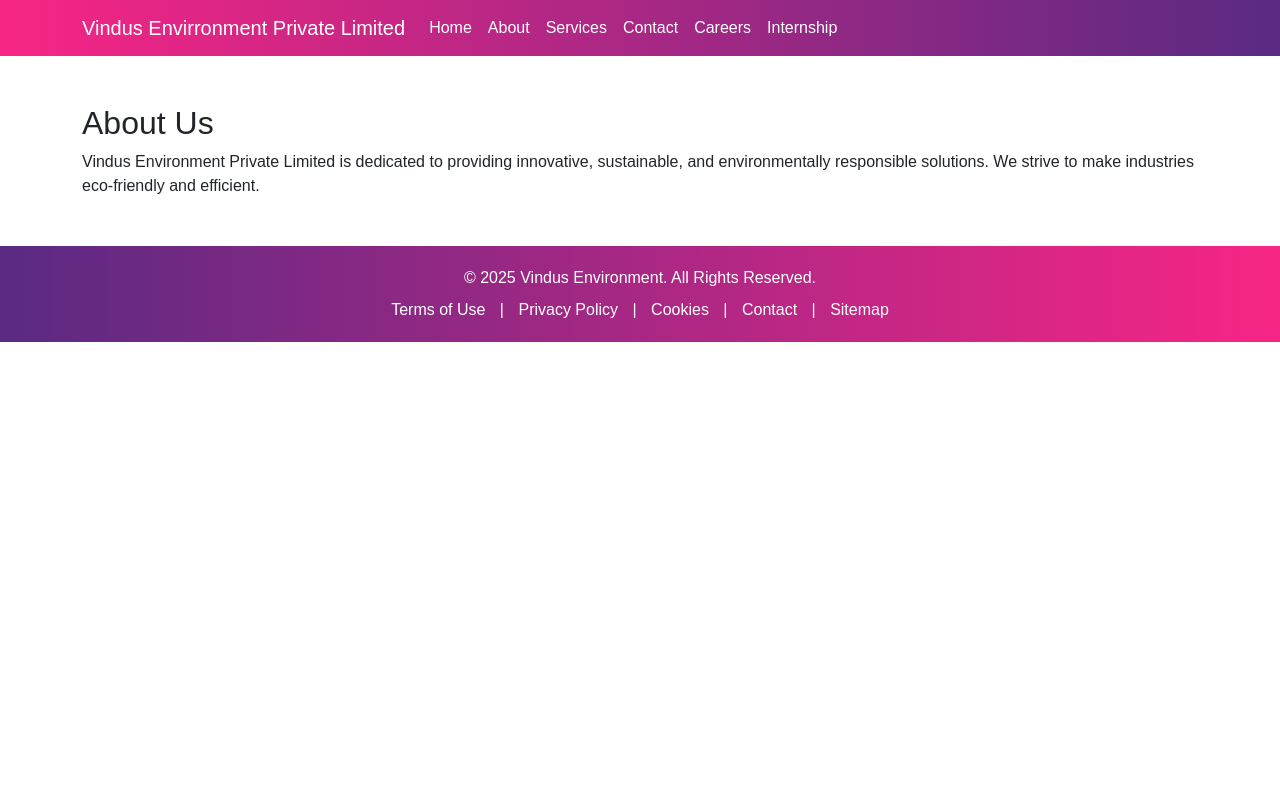
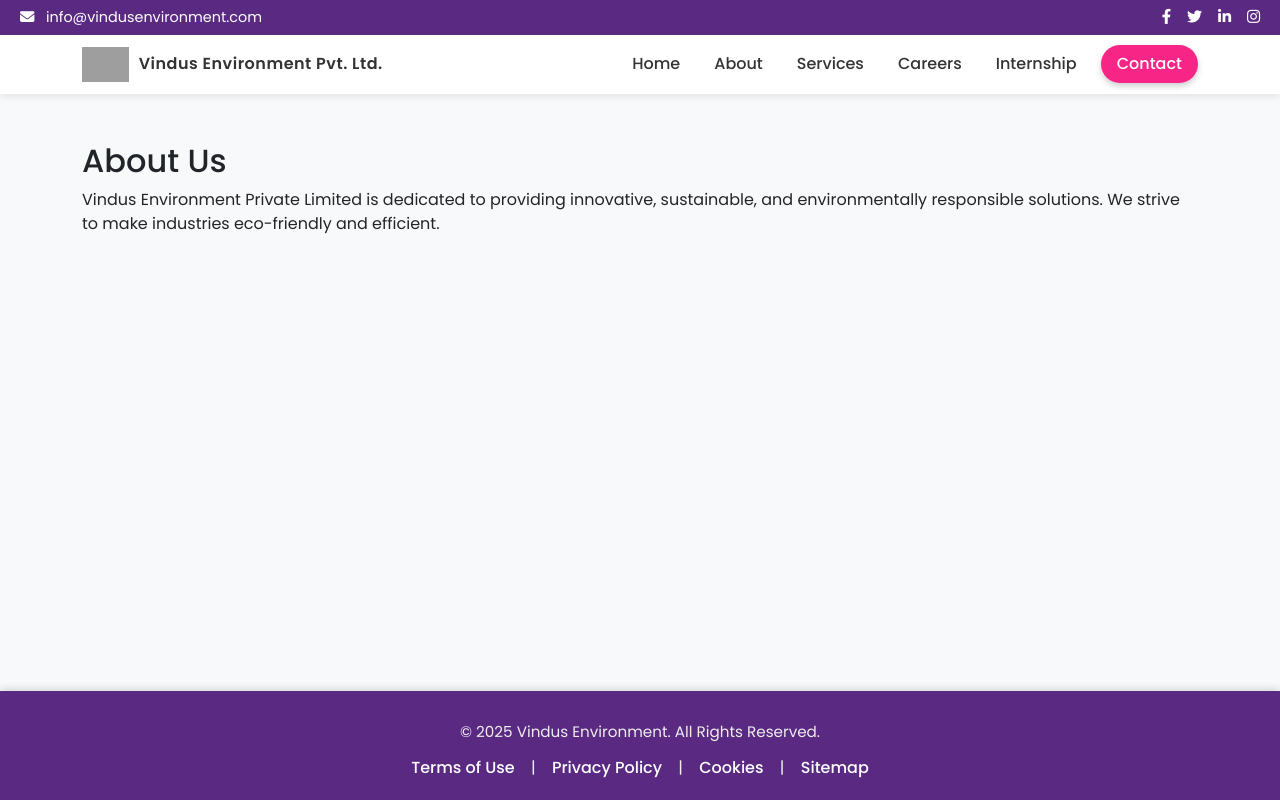
Before and after one commit to vinaykalwala/VindusWebsiteOfficial, a Django app: page /about/ in a window 1280 px wide. Run offline with Django 5.2, Linux system fonts and the light colour scheme; grey boxes are pictures that could not be loaded.

Commit message:
header footer design

```diff
--- a/templates/base.html
+++ b/templates/base.html
@@ -1,76 +1,166 @@
+{% load static %}
 <!DOCTYPE html>
 <html lang="en">
 <head>
   <meta charset="UTF-8">
   <meta name="viewport" content="width=device-width, initial-scale=1.0">
-    <title>{% block title %}Vindus Environemnt{% endblock %}</title>
+  <title>{% block title %}Vindus Environment{% endblock %}</title>
   <link href="https://cdn.jsdelivr.net/npm/bootstrap@5.3.0/dist/css/bootstrap.min.css" rel="stylesheet">
+  <link href="https://cdnjs.cloudflare.com/ajax/libs/font-awesome/6.4.0/css/all.min.css" rel="stylesheet">
+
+  <!-- Professional Font -->
+  <link href="https://fonts.googleapis.com/css2?family=Poppins:wght@400;500;600&display=swap" rel="stylesheet">
+
   <style>
-        body { font-family: Arial, sans-serif; margin: 0; padding: 0; }
+    body {
+      font-family: 'Poppins', sans-serif;
+      margin: 0;
+      padding: 0;
+      background: #f8f9fa;
+      display: flex;
+      flex-direction: column;
+      min-height: 100vh;
+    }
+
+    /* ==== TOP BAR ==== */
+    .top-bar {
+      background:#5a2a83; /* violet */
+      color: #fff;
+      font-size: 0.9rem;
+      padding: 6px 20px;
+    }
+    .top-bar a {
+      color: #fff;
+      margin-left: 12px;
+      font-size: 15px;
+      transition: 0.3s;
+    }
+    .top-bar a:hover {
+      color: #f72585;
+    }
+
+    /* ==== NAVBAR ==== */
     .navbar {
-            background: linear-gradient(90deg, #f72585, #5a2a83);
+      background: #fff !important;
+      box-shadow: 0 2px 8px rgba(0,0,0,0.1);
+      padding: 7px 0;
     }
-        .navbar-brand, .navbar-nav .nav-link {
-            color: #fff !important;
+    .navbar-brand {
+      font-weight: 600;
+      font-size: 1rem;
+      color: #333 !important;
+      letter-spacing: 0.5px;
+    }
+    .navbar-brand img {
+      height: 35px;
+      margin-right: 10px;
+    }
+    .navbar-nav .nav-link {
+      color: #333 !important;
+      margin-left: 18px;
       font-weight: 500;
+      transition: all 0.3s ease;
     }
     .navbar-nav .nav-link:hover {
-            text-decoration: underline;
+      color: #6f42c1 !important; /* violet hover */
     }
+
+    /* ==== BUTTON ==== */
+    .btn-accent {
+      background-color: #f72585; /* pink */
+      color: #fff;
+      font-weight: 500;
+      border-radius: 30px;
+      padding: 6px 15px;
+      transition: 0.3s;
+      box-shadow: 0 3px 6px rgba(0,0,0,0.2);
+    }
+    .btn-accent:hover {
+      background-color: #d81b70;
+      transform: translateY(-2px);
+    }
+
+    /* ==== FOOTER ==== */
     footer {
-            background: linear-gradient(90deg, #5a2a83, #f72585);
-            color: #fff;
-            padding: 20px 0;
+      background: #5a2a83;
+      color: #eee;
+      padding: 30px 0 20px;
       text-align: center;
+      box-shadow: 0 -2px 8px rgba(0,0,0,0.15);
+      margin-top: auto;
+    }
+    footer p {
+      margin-bottom: 12px;
+      font-size: 0.95rem;
     }
     footer a {
       color: #fff;
       text-decoration: none;
-            margin: 0 10px;
+      margin: 0 12px;
+      font-weight: 500;
+      transition: color 0.3s ease;
     }
     footer a:hover {
+      color: #f72585;
       text-decoration: underline;
     }
   </style>
 </head>
 <body>
 
-<!-- HEADER -->
-<nav class="navbar navbar-expand-lg">
+<!-- ==== TOP BAR ==== -->
+<div class="top-bar d-flex justify-content-between align-items-center ">
+  <div>
+    <i class="fa-solid fa-envelope"></i>&nbsp;&nbsp; info@vindusenvironment.com
+  </div>
+  <div>
+    <a href="#"><i class="fab fa-facebook-f"></i></a>
+    <a href="#"><i class="fab fa-twitter"></i></a>
+    <a href="#"><i class="fab fa-linkedin-in"></i></a>
+    <a href="#"><i class="fab fa-instagram"></i></a>
+  </div>
+</div>
+
+<!-- ==== STICKY NAVBAR ==== -->
+<nav class="navbar navbar-expand-lg sticky-top">
   <div class="container">
-        <a class="navbar-brand" href="{% url 'home' %}">Vindus Envirronment Private Limited</a>
-        <button class="navbar-toggler" type="button" data-bs-toggle="collapse" data-bs-target="#navbarNav" aria-controls="navbarNav" aria-expanded="false" aria-label="Toggle navigation">
+    <a class="navbar-brand d-flex align-items-center" href="{% url 'home' %}">
+      <img src="{% static 'images/vindus_logo.png' %}" alt="Vindus Logo">
+      Vindus Environment Pvt. Ltd.
+    </a>
+    <button class="navbar-toggler" type="button" data-bs-toggle="collapse" data-bs-target="#navbarNav"
+            aria-controls="navbarNav" aria-expanded="false" aria-label="Toggle navigation">
       <span class="navbar-toggler-icon"></span>
     </button>
     <div class="collapse navbar-collapse" id="navbarNav">
-            <ul class="navbar-nav me-auto">
+      <ul class="navbar-nav ms-auto align-items-lg-center">
         <li class="nav-item"><a class="nav-link" href="{% url 'home' %}">Home</a></li>
         <li class="nav-item"><a class="nav-link" href="{% url 'about' %}">About</a></li>
         <li class="nav-item"><a class="nav-link" href="{% url 'services' %}">Services</a></li>
-                <li class="nav-item"><a class="nav-link" href="{% url 'contact' %}">Contact</a></li>
         <li class="nav-item"><a class="nav-link" href="{% url 'careers' %}">Careers</a></li>
         <li class="nav-item"><a class="nav-link" href="{% url 'internship' %}">Internship</a></li>
-
+        <li class="nav-item">
+          <a class="btn btn-accent ms-lg-3" href="{% url 'contact' %}">Contact</a>
+        </li>
       </ul>
     </div>
   </div>
 </nav>
 
-<!-- MAIN CONTENT -->
+<!-- ==== MAIN CONTENT ==== -->
 <main class="container my-5">
   {% block content %}
   {% endblock %}
 </main>
 
-<!-- FOOTER -->
+<!-- ==== FOOTER ==== -->
 <footer>
   <div class="container">
-        <p class="mb-2">© 2025 Vindus Environment. All Rights Reserved.</p>
+    <p>© 2025 Vindus Environment. All Rights Reserved.</p>
     <div>
       <a href="{% url 'terms_of_use' %}">Terms of Use</a> |
       <a href="{% url 'privacy_policy' %}">Privacy Policy</a> |
       <a href="{% url 'cookies_policy' %}">Cookies</a> |
-            <a href="{% url 'contact' %}">Contact</a> |
       <a href="{% url 'sitemap' %}">Sitemap</a>
     </div>
   </div>
```
Lines whose indentation alone changed are shown as unchanged.
